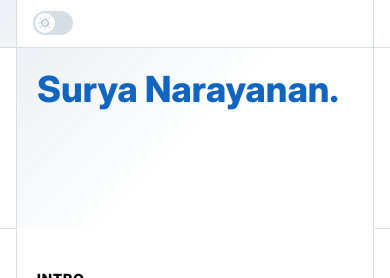
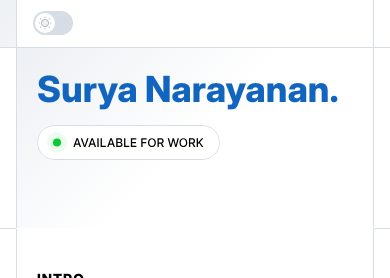
Before and after one commit to notabhaytank/SuryaNarayanV1, a React (Vite) app: page / in a window 390 px wide. Shown: the top 278 px of the page. Built offline with nearby package versions, Linux system fonts and the light colour scheme.

Commit message:
Version3

```diff
--- a/src/sections/Contact.jsx
+++ b/src/sections/Contact.jsx
@@ -21,7 +21,7 @@ function Contact(props) {
                         <img
                             loading="lazy"
                             src="https://cdn.builder.io/api/v1/image/assets/TEMP/9c49fb62-2a87-4f25-8dce-d2409097b30b?"
-                            className="aspect-[18.75] object-contain object-center w-[75px] stroke-[2px] stroke-gray-300 overflow-hidden max-w-full self-center"
+                            className="aspect-[18.75] object-contain object-center w-[75px] stroke-[2px] stroke-gray-300 overflow-hidden max-w-full md:self-end self-center"
                         />
 
 
--- a/src/sections/Name.jsx
+++ b/src/sections/Name.jsx
@@ -1,5 +1,5 @@
 import React from 'react';
-import available from '../assets/available.svg'
+import available from '../assets/availablel.svg'
 
 function Name(props) {
     return (
@@ -13,17 +13,17 @@ function Name(props) {
                         >
 
                             <span
-                                className="justify-start dark:bg-green-900  h-[180px]  text-[#1265BF] text-[96px] font-extrabold whitespace-nowrap self-start dark:text-white w-full max-w-[400px]  mx-auto pl-10 py-[37px] font-InterDisplay  max-lg:text-4xl  max-lg:pl-5"
+                                className="justify-start dark:bg-[#161616]  h-[180px]  text-[#1265BF] text-[96px] font-extrabold whitespace-nowrap self-start dark:text-white w-full max-w-[400px]  mx-auto pl-10 py-[37px] font-InterDisplay  max-lg:text-4xl  max-lg:pl-5"
                             >
                                 <span className='relative z-30 font-InterDisplay bottom-4'>Surya Narayanan.</span>
+                                <span className="bg-blue-500">
+                                <img className="rounded-[250px] " src={available}/>
                             </span>
 
-                            {/*<span className="  dark:bg-[#161616] relative z-30 bottom-3   lg:right-[-700px] lg:bottom-[40px] max-lg:pl-5" >*/}
-                            {/*    <div>*/}
-                            {/*        <span className='w-2 h-2'></span>*/}
-                            {/*        <span>AVAILABLE FOR WORK</span>*/}
-                            {/*    </div>*/}
-                            {/*</span>*/}
+                            </span>
+
+
+
 
 
 
```
Also changed, not shown: src/assets/availablel.svg (added).
